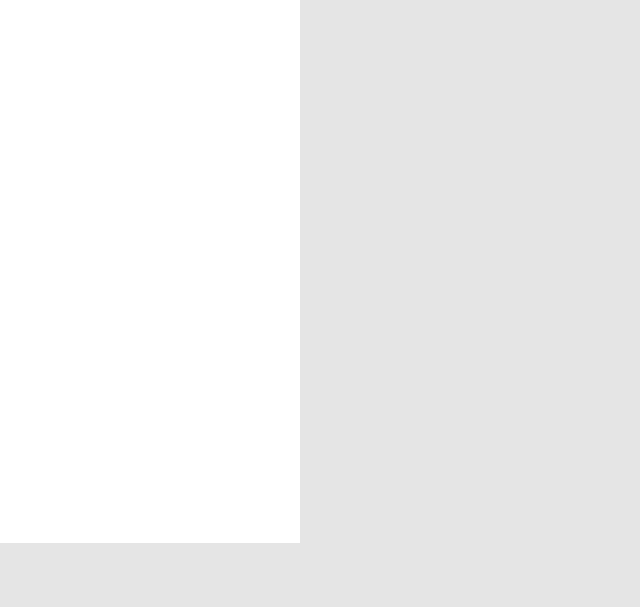
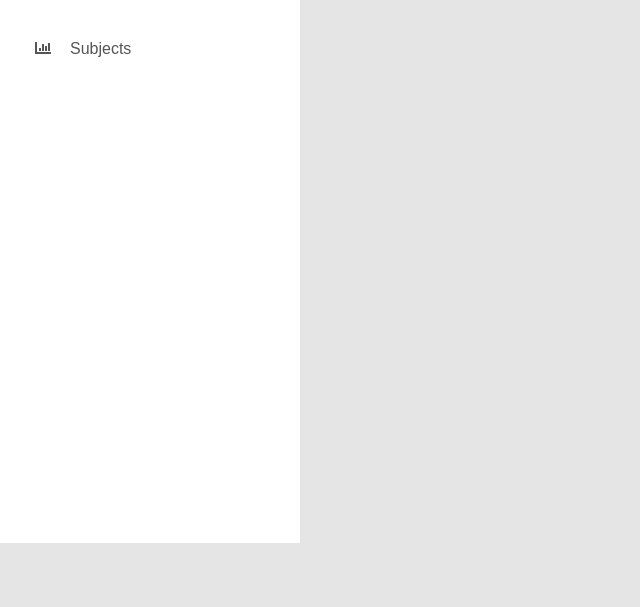
Before and after one commit to bexruz-web/Custom_UniAdmin, a Django app: page /faculty/list/ in a window 1280 px wide. Shown: the part 257-864 px from the top of the page, without its empty margins (0-640 px from the left). Run offline with Django 5.2, Linux system fonts and the light colour scheme; the visitor is signed in with stand-in values (Sample User, id 1); data that the repository does not hold is empty; some libraries are stand-ins or nearby versions.

Commit message:
Subjects has been added to the sidebar

```diff
--- a/templates/sidebar.html
+++ b/templates/sidebar.html
@@ -19,6 +19,9 @@
                 <li>
                     <a href="{% url 'kafedra_list' %}"><i class="fas fa-chart-bar"></i>Kafedra</a>
                 </li>
+                <li>
+                    <a href="{% url 'subjects_list' %}"><i class="fas fa-chart-bar"></i>Subjects</a>
+                </li>
             </ul>
         </nav>
     </div>
```
